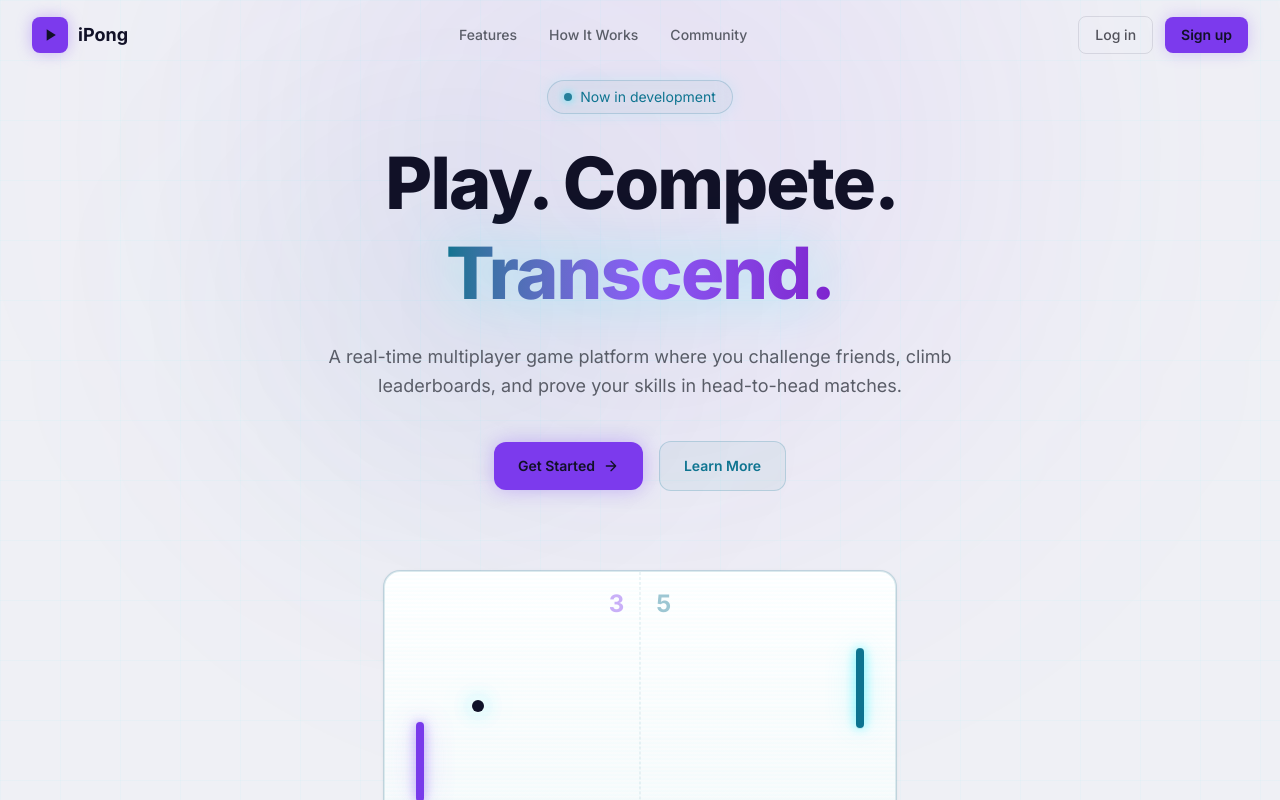
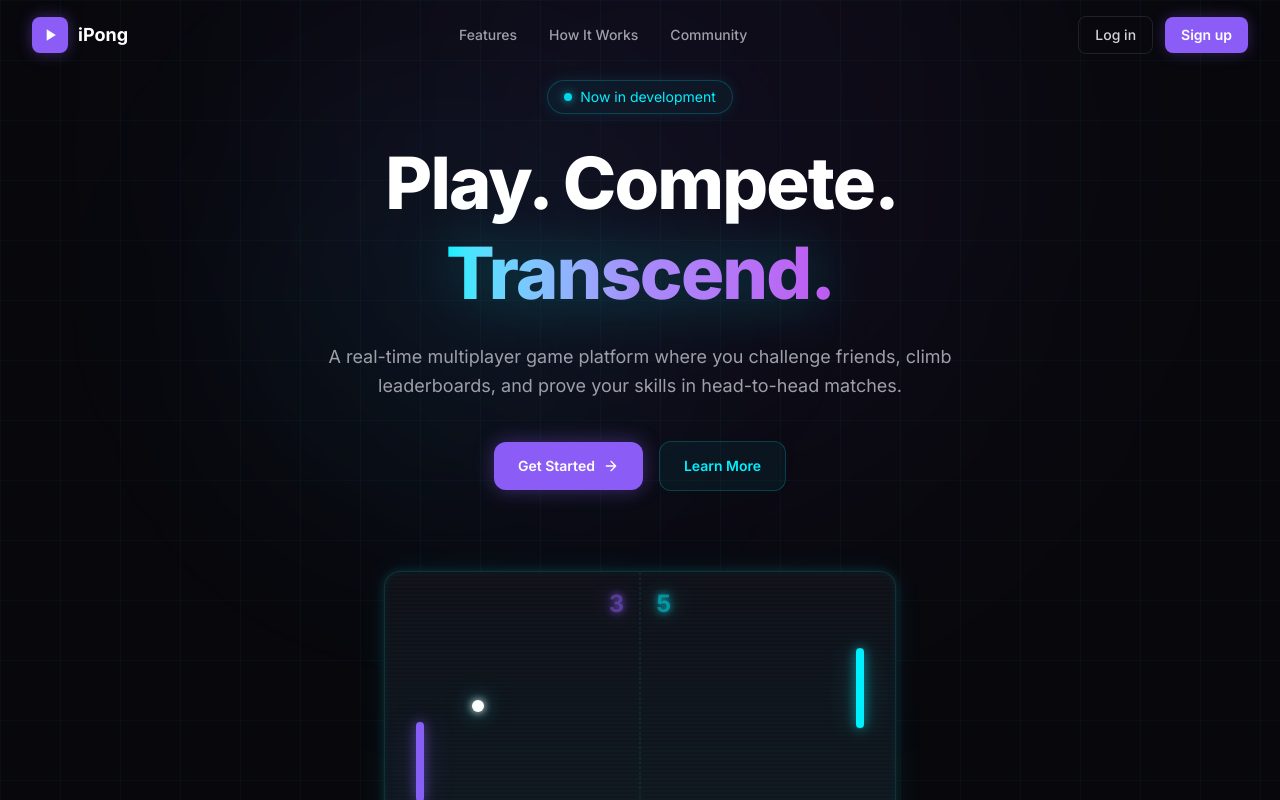
Before and after one commit to shokdot/frontend, a Next.js app: page / in a window 1280 px wide. Shown: the top 800 px of the page. Built offline with nearby package versions, Linux system fonts and the light colour scheme.

Commit message:
feat: enhance theme management by adding loading state and improving theme persistence based on authentication status

```diff
--- a/app/components/ThemeProvider.tsx
+++ b/app/components/ThemeProvider.tsx
@@ -8,12 +8,14 @@ type Theme = "dark" | "light";
 
 interface ThemeContextValue {
 	theme: Theme;
+	themeReady: boolean;
 	toggleTheme: () => void;
 	setTheme: (theme: Theme) => void;
 }
 
 const ThemeContext = createContext<ThemeContextValue>({
 	theme: "dark",
+	themeReady: false,
 	toggleTheme: () => { },
 	setTheme: () => { },
 });
@@ -25,19 +27,27 @@ export function useTheme() {
 export default function ThemeProvider({ children }: { children: React.ReactNode }) {
 	const [theme, setThemeState] = useState<Theme>("dark");
 	const [mounted, setMounted] = useState(false);
+	const [themeReady, setThemeReady] = useState(false);
 	const isUserChange = useRef(false);
 
-	// On mount: use localStorage immediately for fast paint, then sync from API
 	useEffect(() => {
+		const isAuthenticated = !!getAccessToken();
+
+		if (!isAuthenticated) {
+			// Public pages: always dark, ignore localStorage, ready immediately
+			document.documentElement.setAttribute("data-theme", "dark");
+			setThemeState("dark");
+			setMounted(true);
+			setThemeReady(true);
+			return;
+		}
+
+		// Authenticated: read localStorage for fast paint, then sync from API
 		const stored = localStorage.getItem("theme") as Theme | null;
-		const initial = stored ?? (window.matchMedia("(prefers-color-scheme: light)").matches ? "light" : "dark");
+		const initial = stored ?? "dark";
 		setThemeState(initial);
 		document.documentElement.setAttribute("data-theme", initial);
 		setMounted(true);
-
-		// Only fetch user theme from backend if we have a token (i.e. user is logged in).
-		// This provider lives in the root layout and wraps unauthenticated pages too.
-		if (!getAccessToken()) return;
 
 		getMyProfile()
 			.then((res) => {
@@ -49,7 +59,10 @@ export default function ThemeProvider({ children }: { children: React.ReactNode
 				}
 			})
 			.catch(() => {
-				// Not logged in or network error — keep local theme
+				// Network error — keep local theme
+			})
+			.finally(() => {
+				setThemeReady(true);
 			});
 	}, []);
 
@@ -57,7 +70,11 @@ export default function ThemeProvider({ children }: { children: React.ReactNode
 	useEffect(() => {
 		if (!mounted) return;
 		document.documentElement.setAttribute("data-theme", theme);
-		localStorage.setItem("theme", theme);
+
+		// Only persist to localStorage when authenticated
+		if (getAccessToken()) {
+			localStorage.setItem("theme", theme);
+		}
 
 		if (isUserChange.current) {
 			isUserChange.current = false;
@@ -81,7 +98,7 @@ export default function ThemeProvider({ children }: { children: React.ReactNode
 	);
 
 	return (
-		<ThemeContext.Provider value={{ theme, toggleTheme, setTheme }}>
+		<ThemeContext.Provider value={{ theme, themeReady, toggleTheme, setTheme }}>
 			{children}
 		</ThemeContext.Provider>
 	);
--- a/app/dashboard/layout.tsx
+++ b/app/dashboard/layout.tsx
@@ -196,7 +196,7 @@ export default function DashboardLayout({
 	const pathname = usePathname();
 	const router = useRouter();
 	const [sidebarOpen, setSidebarOpen] = useState(false);
-	const { theme, toggleTheme } = useTheme();
+	const { theme, themeReady, toggleTheme } = useTheme();
 	const [searchQuery, setSearchQuery] = useState("");
 	const [searchOpen, setSearchOpen] = useState(false);
 	const [searchResults, setSearchResults] = useState<ApiSearchResult[]>([]);
@@ -288,8 +288,26 @@ export default function DashboardLayout({
 			});
 		} finally {
 			clearAuth();
+			localStorage.removeItem("theme");
+			document.documentElement.setAttribute("data-theme", "dark");
 			window.location.href = "/";
 		}
+	}
+
+	/* ── Loading screen while theme resolves ── */
+	if (!themeReady) {
+		return (
+			<div className="flex min-h-screen items-center justify-center bg-surface">
+				<div className="flex flex-col items-center gap-4">
+					<div className="flex h-12 w-12 items-center justify-center rounded-xl bg-accent shadow-[0_0_20px_rgba(139,92,246,0.4)]">
+						<svg className="h-6 w-6 text-white" viewBox="0 0 24 24" fill="currentColor">
+							<path d="M8 5v14l11-7z" />
+						</svg>
+					</div>
+					<div className="h-5 w-5 animate-spin rounded-full border-2 border-zinc-700 border-t-accent" />
+				</div>
+			</div>
+		);
 	}
 
 	return (
```
